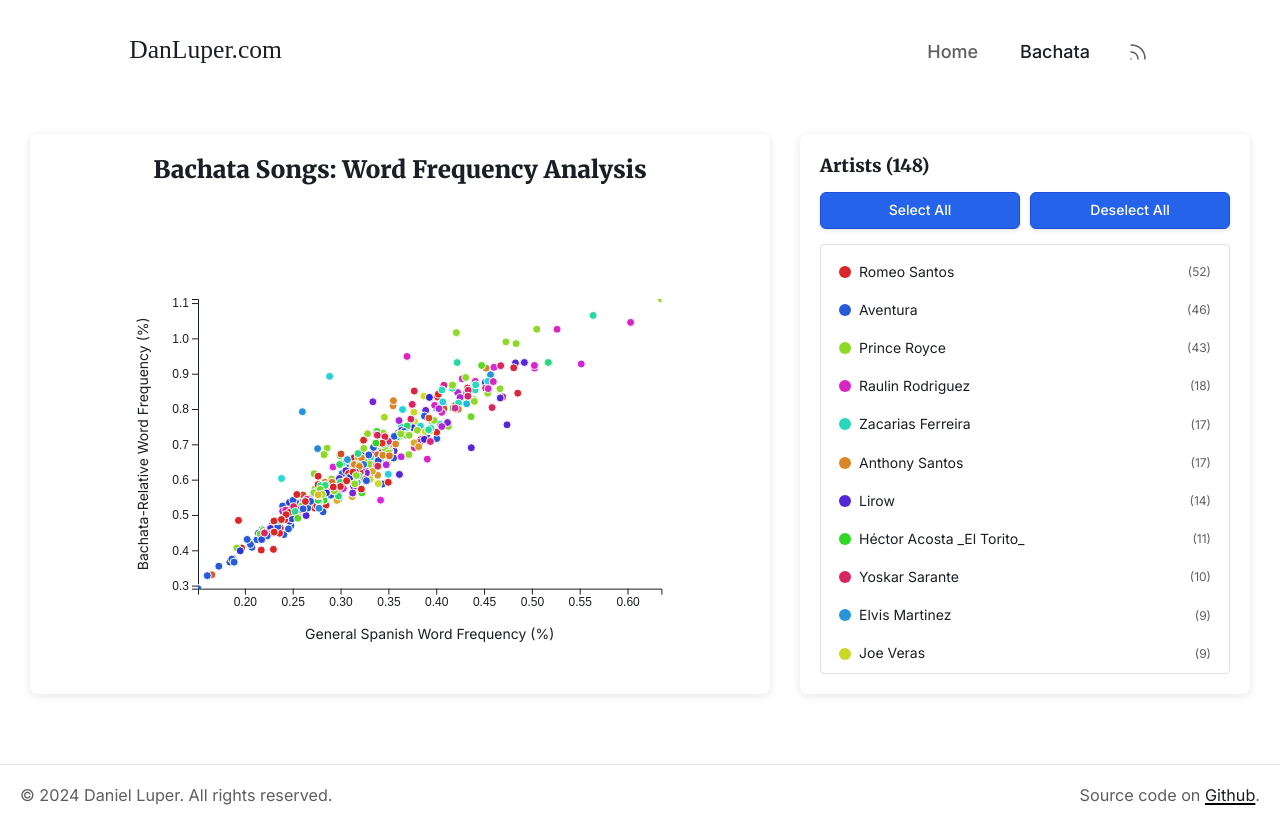
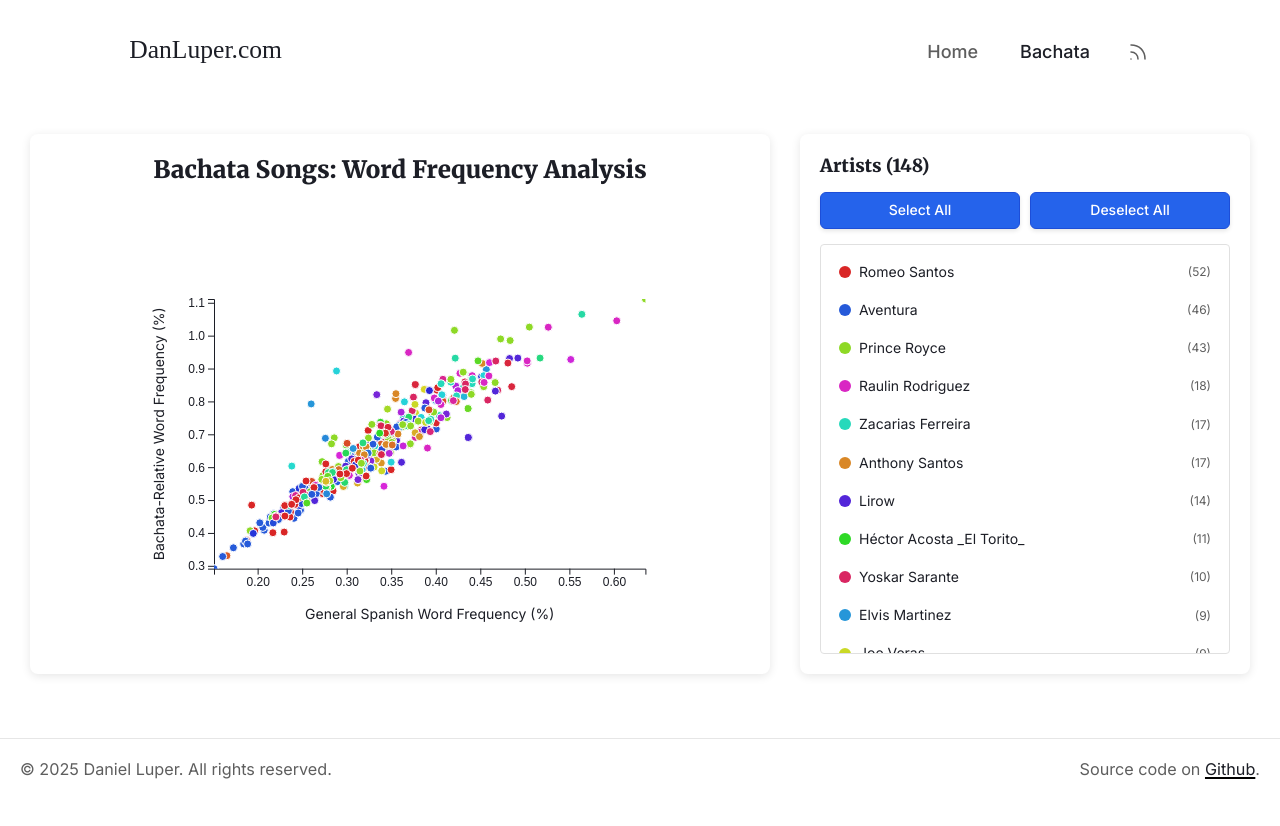
Before and after one commit to daniel-luper/portfolio, a SvelteKit app: page /bachata in a window 1280 px wide. Built offline with nearby package versions, Linux system fonts and the light colour scheme.

Commit message:
improved scrolling

```diff
--- a/src/lib/components/organisms/Footer.svelte
+++ b/src/lib/components/organisms/Footer.svelte
@@ -4,7 +4,7 @@
 
 <footer>
 	<div class="content">
-		<div>&copy; 2024 Daniel Luper. All rights reserved.</div>
+		<div>&copy; 2025 Daniel Luper. All rights reserved.</div>
 	</div>
 	<div class="content">
 		<div>
--- a/src/routes/(main)/bachata/+page.svelte
+++ b/src/routes/(main)/bachata/+page.svelte
@@ -397,15 +397,14 @@
 	.bachata-container {
 		display: grid;
 		grid-template-columns: 1fr minmax(320px, 400px);
-		min-height: 550px;
-		max-height: calc(100vh - 180px); // Account for header and footer
 		gap: 20px;
 		padding: 20px;
-		margin-bottom: 40px; // Space before footer
 		width: 100%;
 		max-width: none; // Override global container max-width
 		margin-left: auto;
 		margin-right: auto;
+		height: calc(100vh - 200px); // Constrain to available space
+		overflow: hidden; // Prevent container from growing beyond viewport
 
 		// Enhanced responsive grid for wider screens
 		@media (min-width: 1200px) {
@@ -418,25 +417,12 @@
 			padding: 40px;
 			gap: 40px;
 			grid-template-columns: 1fr minmax(380px, 500px);
-			min-height: 580px;
 		}
 
 		@media (min-width: 1600px) {
 			padding: 50px;
 			gap: 50px;
 			grid-template-columns: 1fr minmax(400px, 550px);
-			min-height: 600px;
-			max-height: calc(100vh - 120px); // Allow more height on very wide screens
-		}
-
-		@media (min-width: 2000px) {
-			min-height: 700px;
-			max-height: calc(100vh - 100px);
-		}
-
-		@media (min-width: 2400px) {
-			min-height: 800px;
-			max-height: calc(100vh - 80px);
 		}
 	}
 
@@ -447,6 +433,8 @@
 		padding: 20px;
 		display: flex;
 		flex-direction: column;
+		height: 100%; // Take full height of grid cell
+		overflow: hidden; // Prevent overflow
 	}
 
 	.chart-area h1 {
@@ -480,24 +468,12 @@
 	.chart-container {
 		flex: 1;
 		min-height: 300px;
-		max-height: 500px; // Limit chart height to prevent scrolling on standard screens
 		overflow: hidden;
 		display: flex;
 		justify-content: center;
 		align-items: center;
 
-		// Scale up for very wide screens
-		@media (min-width: 1600px) {
-			max-height: 800px;
-		}
-
-		@media (min-width: 2000px) {
-			max-height: 1000px;
-		}
-
-		@media (min-width: 2400px) {
-			max-height: 1200px;
-		}
+		// Remove fixed max-heights to allow flexible sizing
 
 		// Ensure chart stays within bounds
 		:global(svg) {
@@ -513,8 +489,8 @@
 		padding: 20px;
 		display: flex;
 		flex-direction: column;
-		max-height: calc(100vh - 240px); // Constrain height properly
-		min-height: 500px;
+		height: 100%; // Take full height of grid cell
+		overflow: hidden; // Prevent overflow
 	}
 
 	.artist-panel h2 {
@@ -561,8 +537,7 @@
 		border: 1px solid #e0e0e0;
 		border-radius: 4px;
 		padding: 10px;
-		max-height: calc(100vh - 360px); // Ensure scrollable area
-		min-height: 300px;
+		min-height: 0; // Allow flex child to shrink
 
 		// Better scrollbar styling
 		&::-webkit-scrollbar {
```
